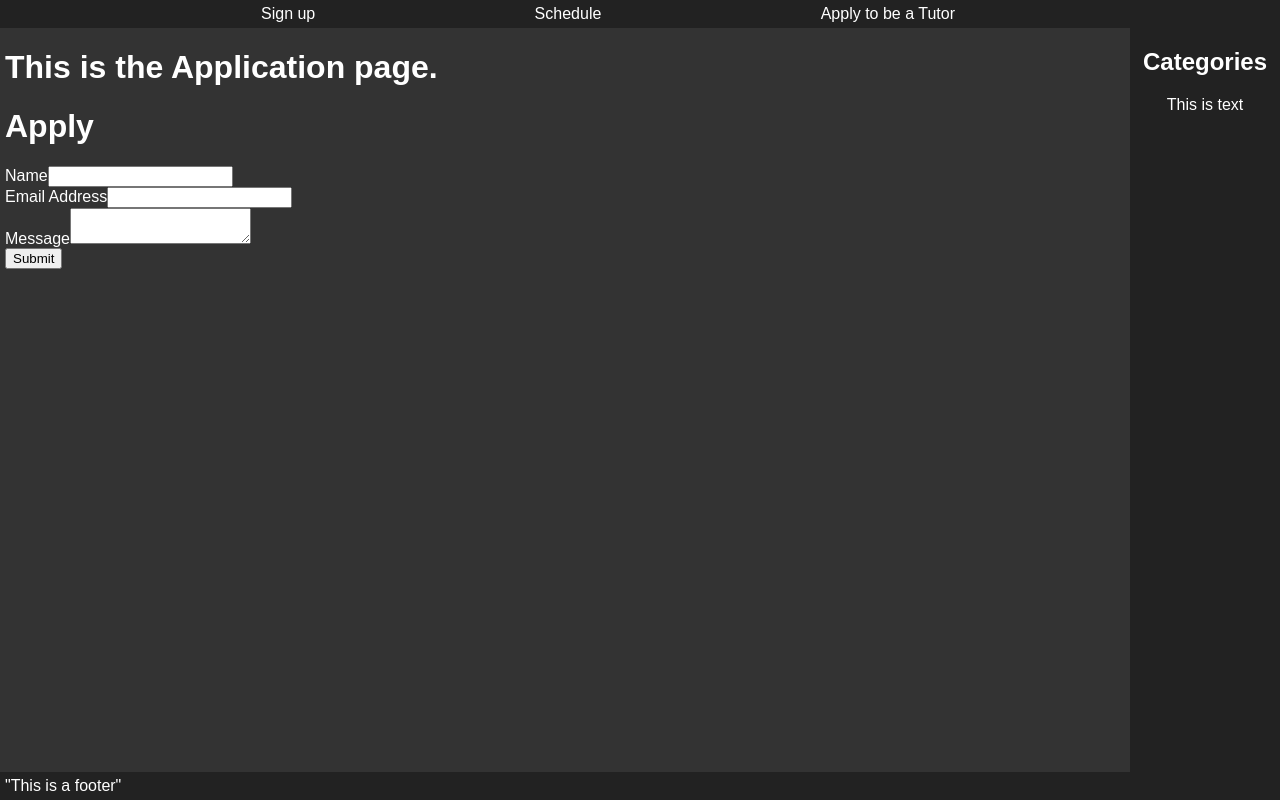
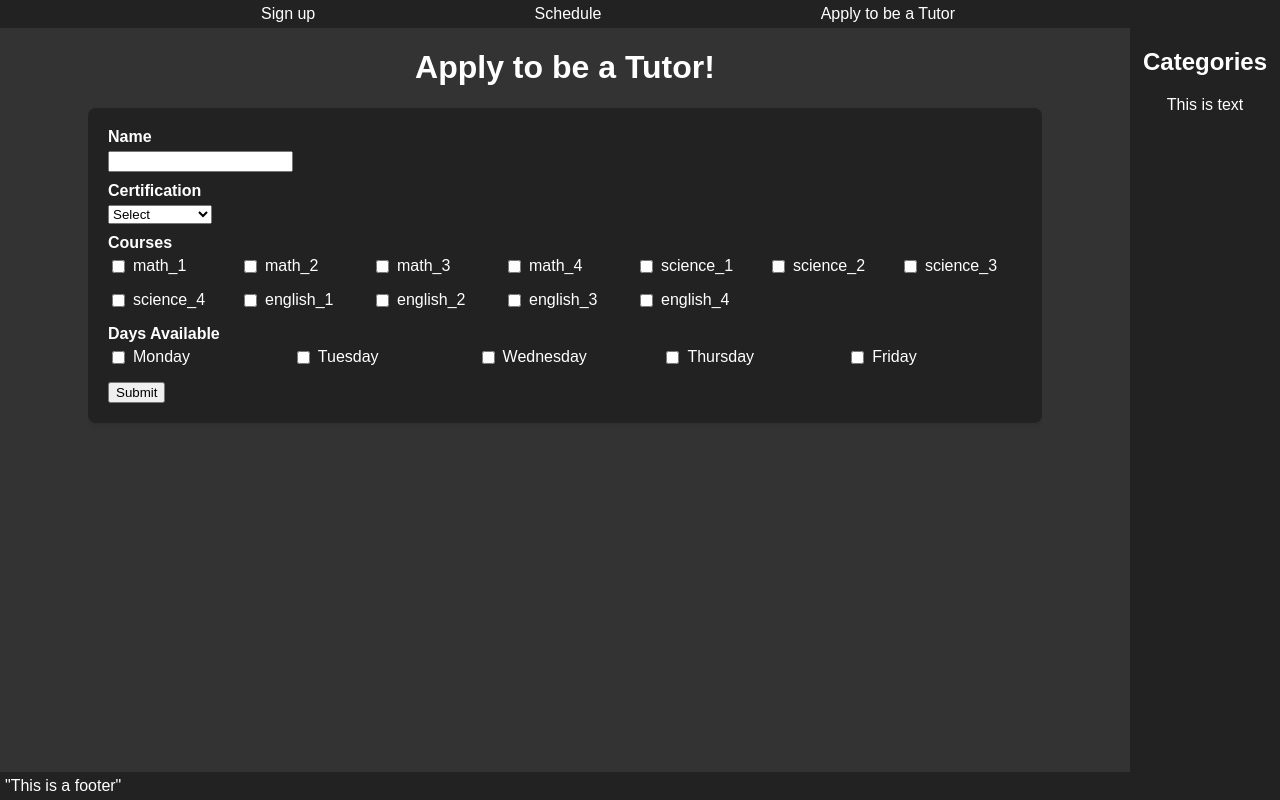
Before and after one commit to Hroney/tutor-scheduling, a React (Create React App) app in the folder client/: page /apply in a window 1280 px wide. Built offline with nearby package versions, Linux system fonts and the light colour scheme.

Commit message:
adds drop down list sorting

```diff
--- a/client/src/components/Apply.js
+++ b/client/src/components/Apply.js
@@ -1,11 +1,12 @@
 import React from 'react';
 import ApplyForm from './ApplyForm';
+import "../styles/apply.css"
 
 
 function Apply() {
     return (
-        <div>
-            <h1>This is the Application page.</h1>
+        <div className='apply'>
+            <h1>Apply to be a Tutor!</h1>
             <ApplyForm />
         </div>
     );
--- a/client/src/components/ApplyForm.js
+++ b/client/src/components/ApplyForm.js
@@ -1,58 +1,174 @@
 import React, { useState } from 'react';
 import { Formik, Form, Field, ErrorMessage } from 'formik';
 import * as Yup from 'yup';
+import '../styles/applyform.css';
+import '../styles/formlabels.css';
 
 const ApplyForm = () => {
-    const [tutors, setTutors] = useState([{}]);
-    const [refreshPage, setRefreshPage] = useState(false);
+    const [statusOk, setStatusOk] = useState(true);
+    const [errorMessage, setErrorMessage] = useState('');
+
+    const coursesList = [
+        'math_1', 'math_2', 'math_3', 'math_4',
+        'science_1', 'science_2', 'science_3', 'science_4',
+        'english_1', 'english_2', 'english_3', 'english_4'
+    ];
+
+    const daysList = ['Monday', 'Tuesday', 'Wednesday', 'Thursday', 'Friday'];
+
+    const initialValues = {
+        name: '',
+        certification: '',
+        courses: [],
+        daysAvailable: [],
+    };
+
+    const validationSchema = Yup.object({
+        name: Yup.string()
+            .required('Name is required')
+            .min(2, 'Name is too short'),
+        certification: Yup.number()
+            .required('Certification is required')
+            .oneOf([1, 2, 3, 4], 'Invalid certification'),
+        courses: Yup.array().of(Yup.string().required('Course is required')).min(1, 'Select at least one course'),
+        daysAvailable: Yup.array()
+            .of(Yup.string().required('Day is required'))
+            .min(1, 'Select at least one day'),
+    });
+
+    const onSubmit = async (values, { setSubmitting, resetForm }) => {
+        try {
+            const tutorResponse = await fetch('/tutors', {
+                method: 'POST',
+                headers: {
+                    'Content-Type': 'application/json',
+                },
+                body: JSON.stringify({
+                    name: values.name,
+                    certification_level: values.certification
+                })
+            });
+            const tutorData = await tutorResponse.json();
+            const tutorId = tutorData.id;
+
+            if (!tutorResponse.ok) {
+                setErrorMessage('A tutor with that name already exists');
+                setStatusOk(false);
+                setTimeout(() => {
+                    setStatusOk(true);
+                }, 4000);
+                return;
+            }
+
+            for (const day of values.daysAvailable) {
+                await fetch('/scheduled_days', {
+                    method: 'POST',
+                    headers: {
+                        'Content-Type': 'application/json',
+                    },
+                    body: JSON.stringify({
+                        day,
+                        tutor_id: tutorId
+                    })
+                });
+            }
+
+            for (const course of values.courses) {
+                await fetch('/courses', {
+                    method: 'POST',
+                    headers: {
+                        'Content-Type': 'application/json',
+                    },
+                    body: JSON.stringify({
+                        name: course,
+                        tutor_id: tutorId
+                    })
+                });
+            }
+
+            setStatusOk(false);
+            console.log('All requests completed successfully');
+            setErrorMessage('Welcome to the Team!')
+
+            setTimeout(() => {
+                setStatusOk(true);
+            }, 4000);
+
+            resetForm();
+            setSubmitting(false);
+        } catch (error) {
+            console.error('Error submitting form:', error);
+            setSubmitting(false);
+        }
+    };
+
+    return (
+        <>
+            {statusOk ? (
+                <Formik
+                    initialValues={initialValues}
+                    validationSchema={validationSchema}
+                    onSubmit={onSubmit}
+                >
+                    {({ isSubmitting }) => (
+                        <Form className="form-container">
+                            <div className="section">
+                                <label htmlFor="name" className="label">Name</label>
+                                <Field type="text" id="name" name="name" />
+                                <ErrorMessage name="name" component="div" className="error-message" />
+                            </div>
+
+                            <div className="section">
+                                <label htmlFor="certification" className="label">Certification</label>
+                                <Field as="select" id="certification" name="certification">
+                                    <option value="">Select</option>
+                                    <option value="1">Certification 1</option>
+                                    <option value="2">Certification 2</option>
+                                    <option value="3">Certification 3</option>
+                                    <option value="4">Certification 4</option>
+                                </Field>
+                                <ErrorMessage name="certification" component="div" className="error-message" />
+                            </div>
+
+                            <div className="section">
+                                <label className="label">Courses</label>
+                                <div className="course-list">
+                                    {coursesList.map(course => (
+                                        <div key={course} className="checkbox-container">
+                                            <Field type="checkbox" id={course} name="courses" value={course} />
+                                            <label htmlFor={course} className="checkbox-label">{course}</label>
+                                        </div>
+                                    ))}
+                                </div>
+                                <ErrorMessage name="courses" component="div" className="error-message" />
+                            </div>
+
+                            <div className="section">
+                                <label className="label">Days Available</label>
+                                <div className="day-list">
+                                    {daysList.map(day => (
+                                        <div key={day} className="checkbox-container">
+                                            <Field type="checkbox" id={day} name="daysAvailable" value={day} />
+                                            <label htmlFor={day} className="checkbox-label">{day}</label>
+                                        </div>
+                                    ))}
+                                </div>
+                                <ErrorMessage name="daysAvailable" component="div" className="error-message" />
+                            </div>
 
 
-
-    return (
-        <div>
-            <h1>Apply</h1>
-            <Formik
-                initialValues={{
-                    name: '',
-                    email: '',
-                    message: ''
-                }}
-                validationSchema={Yup.object({
-                    name: Yup.string()
-                        .required('Required'),
-                    email: Yup.string()
-                        .email('Invalid email address')
-                        .required('Required'),
-                    message: Yup.string()
-                        .required('Required')
-                })}
-                onSubmit={(values, { setSubmitting }) => {
-                    setTimeout(() => {
-                        alert(JSON.stringify(values, null, 2));
-                        setSubmitting(false);
-                    }, 400);
-                }}
-            >
-                <Form>
-                    <div>
-                        <label htmlFor="name">Name</label>
-                        <Field type="text" name="name" />
-                        <ErrorMessage name="name" />
-                    </div>
-                    <div>
-                        <label htmlFor="email">Email Address</label>
-                        <Field type="email" name="email" />
-                        <ErrorMessage name="email" />
-                    </div>
-                    <div>
-                        <label htmlFor="message">Message</label>
-                        <Field as="textarea" name="message" />
-                        <ErrorMessage name="message" />
-                    </div>
-                    <button type="submit">Submit</button>
-                </Form>
-            </Formik>
-        </div>
+                            <button type="submit" disabled={isSubmitting}>
+                                Submit
+                            </button>
+                        </Form>
+                    )}
+                </Formik>
+            ) : (
+                <div className={errorMessage == 'Welcome to the Team!' ? "welcome-message" : "error-message"}>
+                    {errorMessage}
+                </div>
+            )}
+        </>
     );
 }
 
--- a/client/src/components/Schedule.js
+++ b/client/src/components/Schedule.js
@@ -38,7 +38,7 @@ function Schedule() {
         <div className="scrollable-content">
             {daysOfWeek.map(day => (
                 <div key={day} className="day-container">
-                    <h2>{day}:</h2>
+                    <h2>{day}</h2>
                     <div className="session-cards-group">
                         {timeSlots.map(time => {
                             const dayTimeSessions = sessions.filter(session =>
--- a/client/src/components/helpers/CourseSelect.js
+++ b/client/src/components/helpers/CourseSelect.js
@@ -4,7 +4,7 @@ import { Field } from 'formik';
 const CourseSelect = ({ courses, value }) => (
     <Field as="select" name="course" value={value}>
         <option value="">Select Course</option>
-        {courses.map(course => (
+        {courses.sort().map(course => (
             <option key={course} value={course}>
                 {course}
             </option>
--- /dev/null
+++ b/client/src/styles/apply.css
@@ -0,0 +1,28 @@
+.apply {
+    margin-left: calc(10% - 5vh);
+    margin-right: calc(10% - 5vh);
+    width: 75%;
+
+    height: calc(95vh - 10px);
+    overflow-y: auto;
+}
+
+h1 {
+    text-align: center;
+}
+
+.apply::-webkit-scrollbar {
+    width: 10px;
+}
+
+.apply::-webkit-scrollbar-track {
+    background: #f1f1f1;
+}
+
+.apply::-webkit-scrollbar-thumb {
+    background: #888;
+}
+
+.apply::-webkit-scrollbar-thumb:hover {
+    background: #555;
+}
--- /dev/null
+++ b/client/src/styles/applyform.css
@@ -0,0 +1,50 @@
+.course-list,
+.day-list {
+    display: grid;
+    grid-template-columns: repeat(auto-fit, minmax(120px, 1fr));
+    gap: 10px;
+}
+
+.course-list label,
+.day-list label {
+    display: flex;
+    align-items: center;
+}
+
+.checkbox-container {
+    display: flex;
+    align-items: center;
+    margin-bottom: 5px;
+}
+
+.checkbox-label {
+    margin-left: 5px;
+}
+
+.course-list label input,
+.day-list label input {
+    margin-right: 5px;
+}
+
+.label {
+    font-weight: bold;
+    margin-bottom: 5px;
+    display: block;
+}
+
+.error-message {
+    color: red;
+    margin-top: 5px;
+}
+
+.form-container {
+    background-color: #222222;
+    border-radius: 8px;
+    padding: 20px;
+    box-shadow: 0 2px 4px rgba(0, 0, 0, 0.1);
+    margin-bottom: 20px;
+}
+
+.section {
+    margin-bottom: 10px;
+}
--- /dev/null
+++ b/client/src/styles/formlabels.css
@@ -0,0 +1,5 @@
+.label {
+    font-weight: bold;
+    margin-bottom: 5px;
+    display: block;
+}
--- a/client/src/styles/main.css
+++ b/client/src/styles/main.css
@@ -40,15 +40,14 @@ aside {
     flex-grow: 1;
     background-color: #333;
     color: #fff;
-    padding-left: 5px;
-    padding-top: 0px;
-    padding-bottom: 0px;
+    height: 90vh;
 }
 
 .scrollable-content {
-    height: 94vh;
-    width: 100vw;
+    height: calc(95vh - 10px);
+    width: calc(100vw - 160px);
     overflow-y: auto;
+    padding-right: 10px;
 }
 
 .scrollable-content::-webkit-scrollbar {
@@ -66,8 +65,3 @@ aside {
 .scrollable-content::-webkit-scrollbar-thumb:hover {
     background: #555;
 }
-
-.scrollable-content::-webkit-scrollbar {
-    width: 10px;
-    right: 0;
-}
--- a/client/src/styles/sessioncard.css
+++ b/client/src/styles/sessioncard.css
@@ -11,6 +11,7 @@
     box-shadow: 0 2px 4px rgba(0, 0, 0, 0.1);
     margin: 2.5px;
     text-align: center;
+    cursor: pointer;
 }
 
 .session-card h2 {
```
